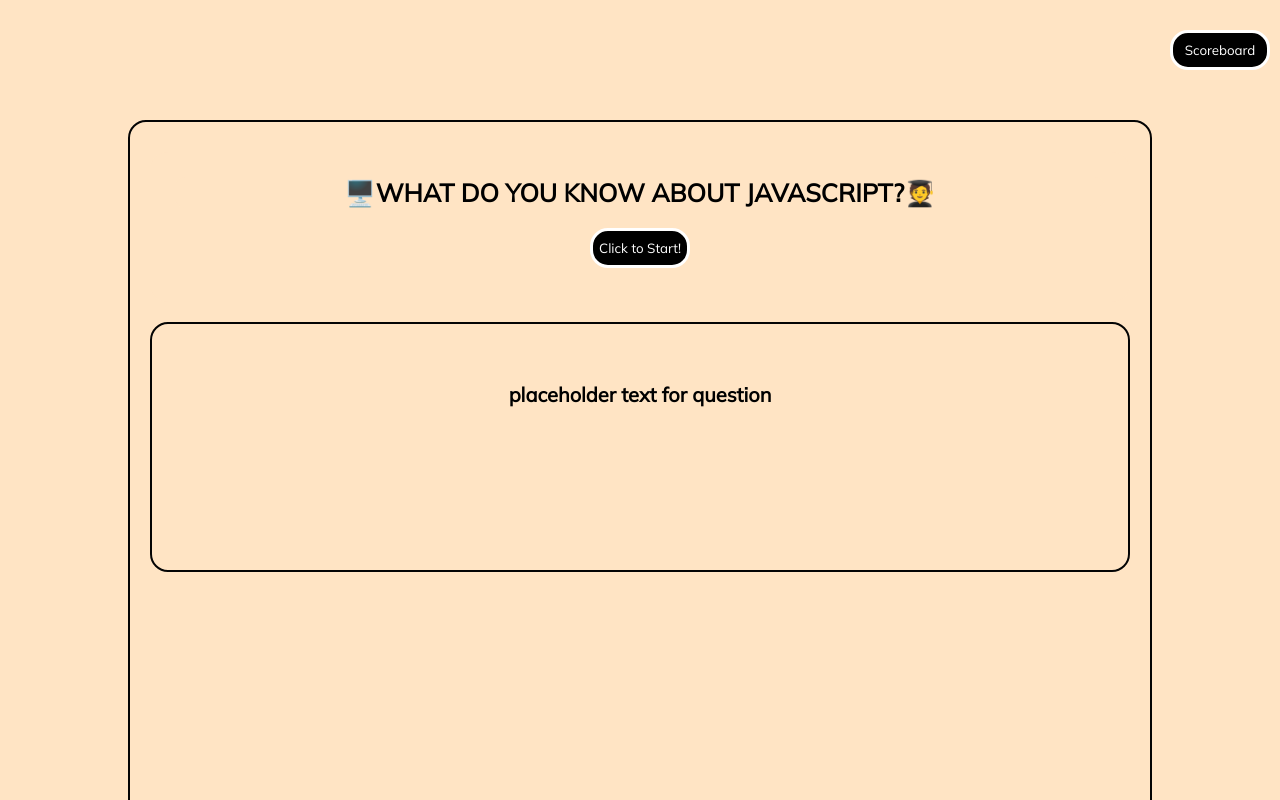
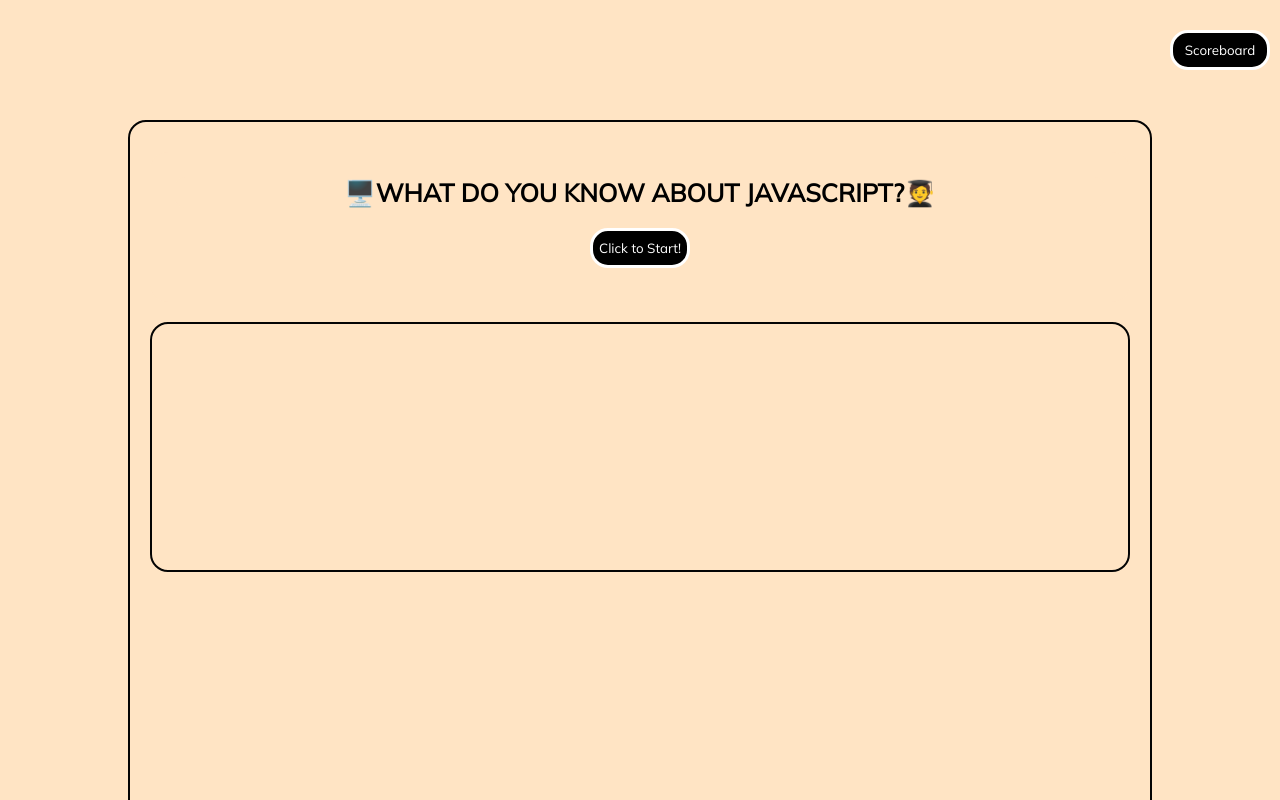
Before and after one commit to nathantr97/Javascript-Quizlet, a plain HTML site: page index.html in a window 1280 px wide. Shown: the top 800 px of the page. Drawn offline with Linux system fonts and the light colour scheme.

Commit message:
modified index and added installations and links to README files

```diff
--- a/index.html
+++ b/index.html
@@ -29,7 +29,7 @@
                 <button id="start-btn">Click to Start!</button>
             </section>
             <div id="quiz-box" class="is-hidden">
-                <p id="question-text" class="quiz-text">placeholder text for question</p>
+                <p id="question-text" class="quiz-text"></p>
                 <div>
                     <!-- add timer to count down. need to subtract seconds if user picks an incorrect answer -->
                     <span id="timer">
```
Also changed, not shown: 1 other file.
